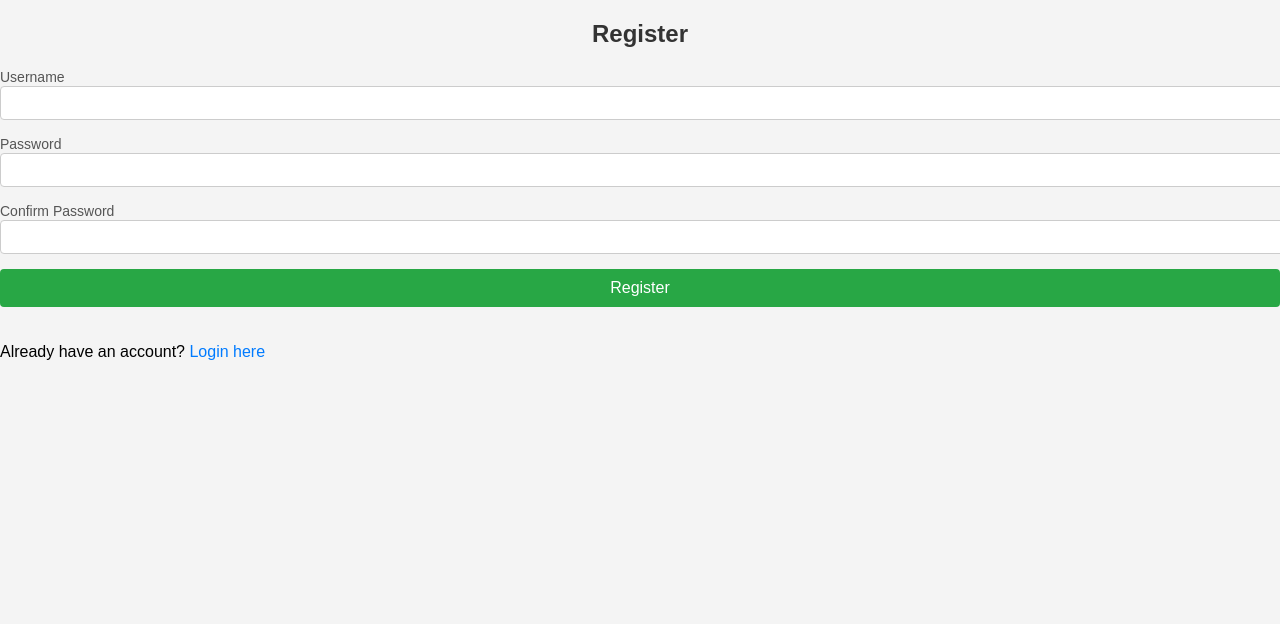
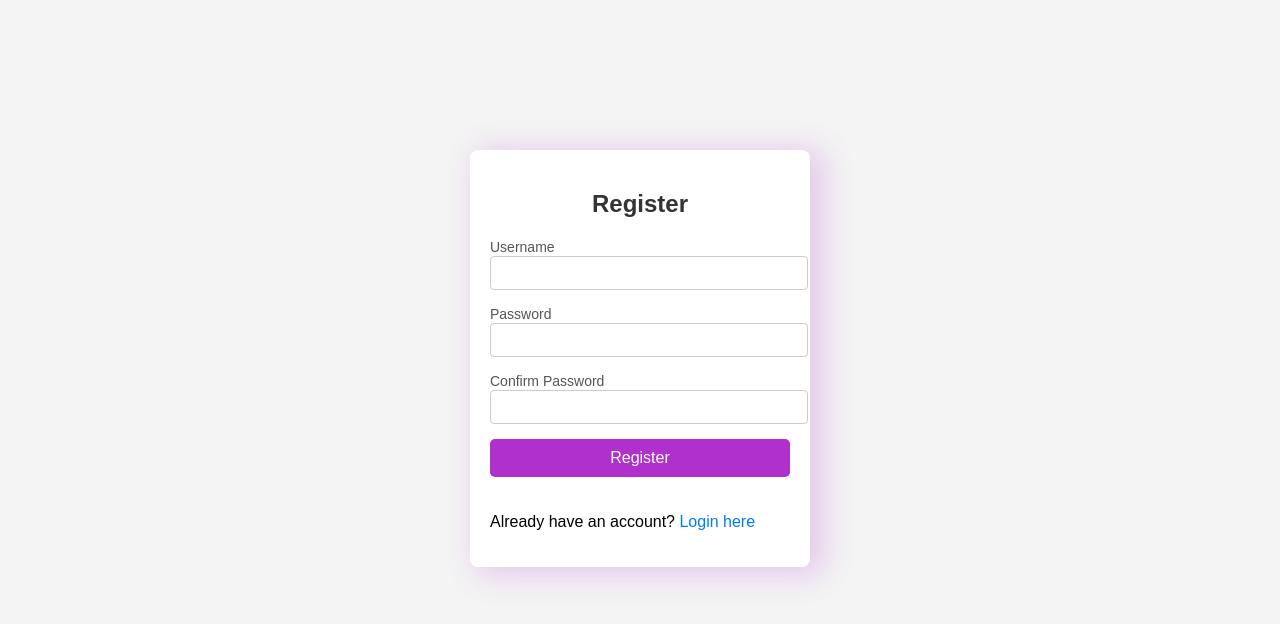
Before and after one commit to Saravanan-e-2003/faceassesment-2, a plain HTML site: page registration.html in a window 1280 px wide. Drawn offline with Linux system fonts and the light colour scheme.

Commit message:
final commit

```diff
--- a/registration.html
+++ b/registration.html
@@ -7,6 +7,7 @@
     <link rel="stylesheet" href="styles2.css">
 </head>
 <body>
+    <div class="cont-reg">
     <div class="register-container">
         <h2>Register</h2>
         <form id="registerForm">
@@ -27,7 +28,7 @@
         </form>
         <p>Already have an account? <a href="index.html">Login here</a></p> <!-- Link back to login page -->
     </div>
-
+    </div>
     <script src="registerScript.js"></script>
 </body>
 </html>
--- a/styles.css
+++ b/styles.css
@@ -12,7 +12,7 @@ body {
     background-color: #fff;
     padding: 20px;
     border-radius: 8px;
-    box-shadow: 0 4px 8px rgba(0, 0, 0, 0.1);
+    box-shadow: 10px 4px 30px 4px #b030cd39;
     width: 300px;
 }
 
@@ -41,7 +41,7 @@ h2 {
 button {
     width: 100%;
     padding: 10px;
-    background-color: #007bff;
+    background-color: #b030cd;
     color: white;
     border: none;
     border-radius: 4px;
@@ -50,7 +50,7 @@ button {
 }
 
 button:hover {
-    background-color: #0056b3;
+    background-color: #b030cd;
 }
 
 .error-message {
--- a/styles2.css
+++ b/styles2.css
@@ -4,6 +4,22 @@ body {
     background-color: #f4f4f4;
     margin: 0;
     padding: 0;
+}
+
+
+.cont-reg{
+    display: flex;
+    align-items: center;
+    justify-content: center;
+    margin-top: 150px;
+}
+
+.register-container{
+    background-color: #fff;
+    padding: 20px;
+    border-radius: 8px;
+    box-shadow: 10px 4px 30px 4px #b030cd39;
+    width: 300px;
 }
 
 .container {
@@ -19,7 +35,7 @@ body {
 
 /* Navbar Styles */
 .navbar {
-    background-color: #ddd;
+    background-color: #ececec;
     padding: 10px 20px;
     box-shadow: 0 4px 8px rgba(111, 111, 111, 0.1);
 }
@@ -145,15 +161,16 @@ th {
 button {
     width: auto;
     padding: 10px;
-    background-color: #28a745;
+    background-color: #b030cd;
     color: white;
-    border-radius: 4px;
+    /* border-radius: 10px; */
+    border-radius: 5px;
     margin-bottom: 20px;
     cursor: pointer;
 }
 
 button:hover {
-    background-color: #218838;
+    background-color: #83259b;
 }
 
 
```
